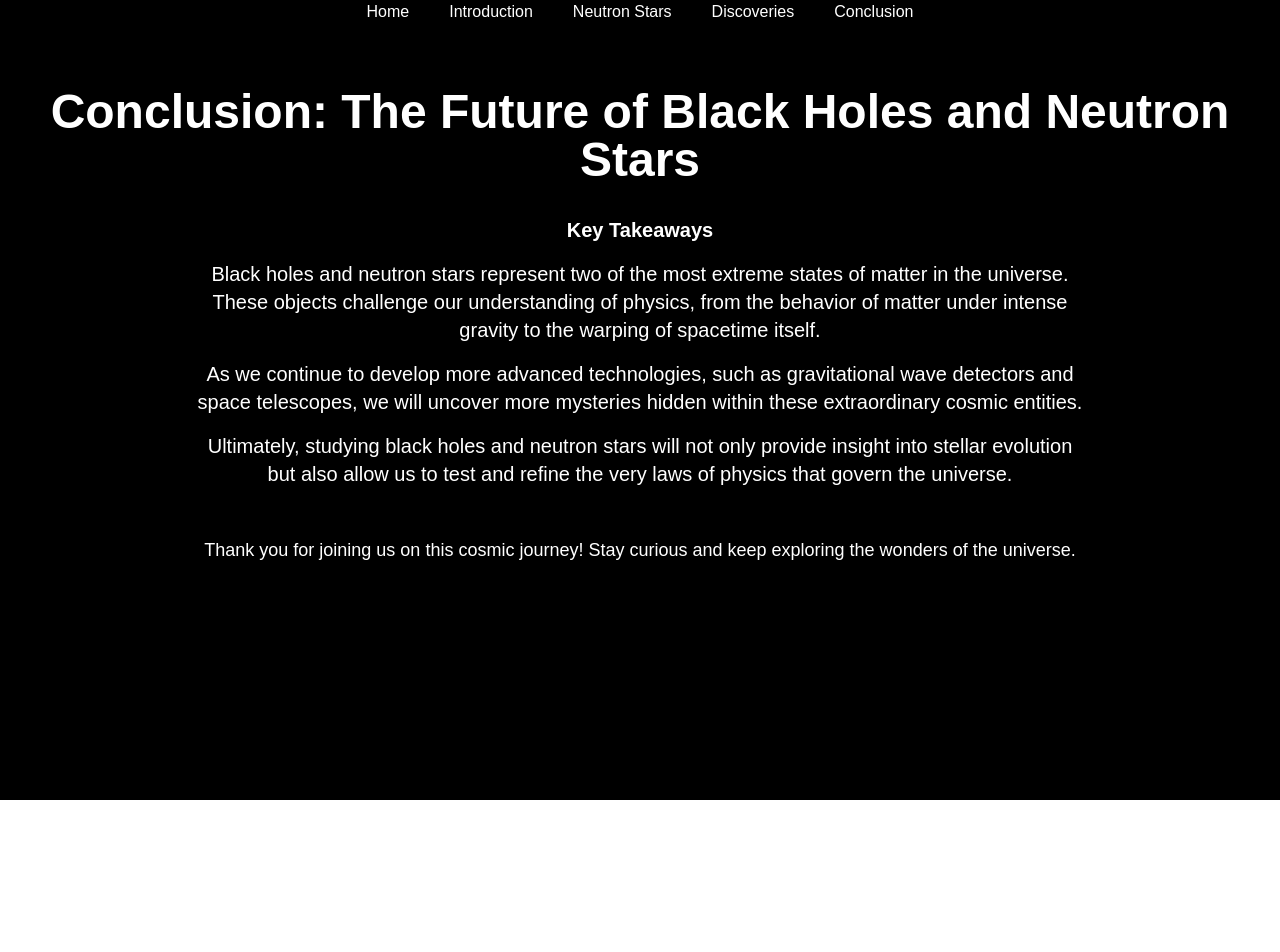
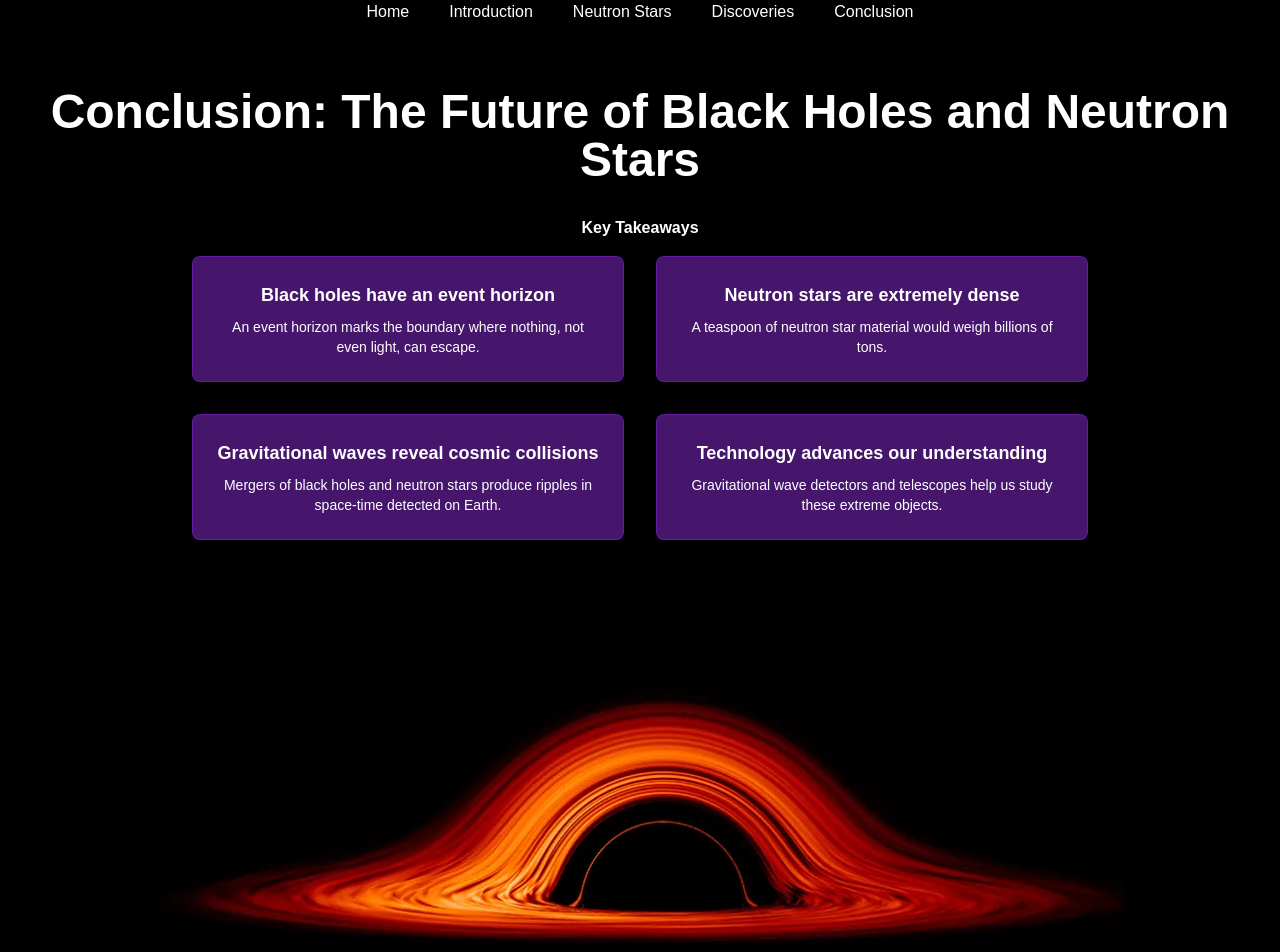
Before and after one commit to SAMUR274/AstronomyProject-BlackHoles-Neutron-Stars-, a Next.js app: page /conclusion in a window 1280 px wide. Shown: the top 952 px of the page. Before the commit the page ends 800 px from the top, so only its background shows below. Built offline with nearby package versions, Linux system fonts and the light colour scheme.

Commit message:
key takeaways and final words for conclusion

```diff
--- a/app/conclusion/page.tsx
+++ b/app/conclusion/page.tsx
@@ -13,12 +13,42 @@ export default function Conclusion() {
                 Conclusion: The Future of Black Holes and Neutron Stars
             </h1>
 
+            {/* Key Takeaways */}
+            <h2 className="font-semibold mb-4">Key Takeaways</h2>
+            <div className="grid grid-cols-1 md:grid-cols-2 gap-8 max-w-4xl w-full mb-12">
+                <div className="bg-purple-900/80 p-6 rounded-lg backdrop-blur-sm border border-purple-700/50 flex flex-col items-center">
+                    <h2 className="text-lg font-bold text-center mb-2">Black holes have an event horizon</h2>
+                    <p className="text-sm text-center">An event horizon marks the boundary where nothing, not even light, can escape.</p>
+                </div>
+                <div className="bg-purple-900/80 p-6 rounded-lg backdrop-blur-sm border border-purple-700/50 flex flex-col items-center">
+                    <h2 className="text-lg font-bold text-center mb-2">Neutron stars are extremely dense</h2>
+                    <p className="text-sm text-center">A teaspoon of neutron star material would weigh billions of tons.</p>
+                </div>
+                <div className="bg-purple-900/80 p-6 rounded-lg backdrop-blur-sm border border-purple-700/50 flex flex-col items-center">
+                    <h2 className="text-lg font-bold text-center mb-2">Gravitational waves reveal cosmic collisions</h2>
+                    <p className="text-sm text-center">Mergers of black holes and neutron stars produce ripples in space-time detected on Earth.</p>
+                </div>
+                <div className="bg-purple-900/80 p-6 rounded-lg backdrop-blur-sm border border-purple-700/50 flex flex-col items-center">
+                    <h2 className="text-lg font-bold text-center mb-2">Technology advances our understanding</h2>
+                    <p className="text-sm text-center">Gravitational wave detectors and telescopes help us study these extreme objects.</p>
+                </div>
+            </div>
+
+            <div className="mb-12">
+                <img
+                    src="/images/blackhole.png"
+                    alt="Black Hole"
+                />
+            </div>
+
             <section className="max-w-4xl mx-auto text-lg md:text-xl leading-relaxed">
-                <h2 className="font-semibold mb-4">Key Takeaways</h2>
+                <h2 className="font-semibold mb-4">Our Last Message</h2>
                 <p>
-                Black holes and neutron stars represent two of the most extreme states of matter in the universe.
-                These objects challenge our understanding of physics, from the behavior of matter under intense gravity
-                to the warping of spacetime itself.
+                Black holes and neutron stars are both remnants of massive stars, but they are fundamentally different. Black holes
+                possess an event horizon, which renders them inescapable, whereas neutron stars are very dense but still detectable.
+                Research on these celestial objects has been enhanced by theoretical physics, observations of astronomy, and groundbreaking
+                findings such as gravitational waves and black hole imaging. Interpreting these leftovers enables us to explore the universe's
+                extreme conditions and gain insights into gravity, space-time, and the evolution of stars.
                 </p>
                 <p className="mt-4">
                 As we continue to develop more advanced technologies, such as gravitational wave detectors and space telescopes,
```
Also changed, not shown: public/images/blackhole.png (added).
